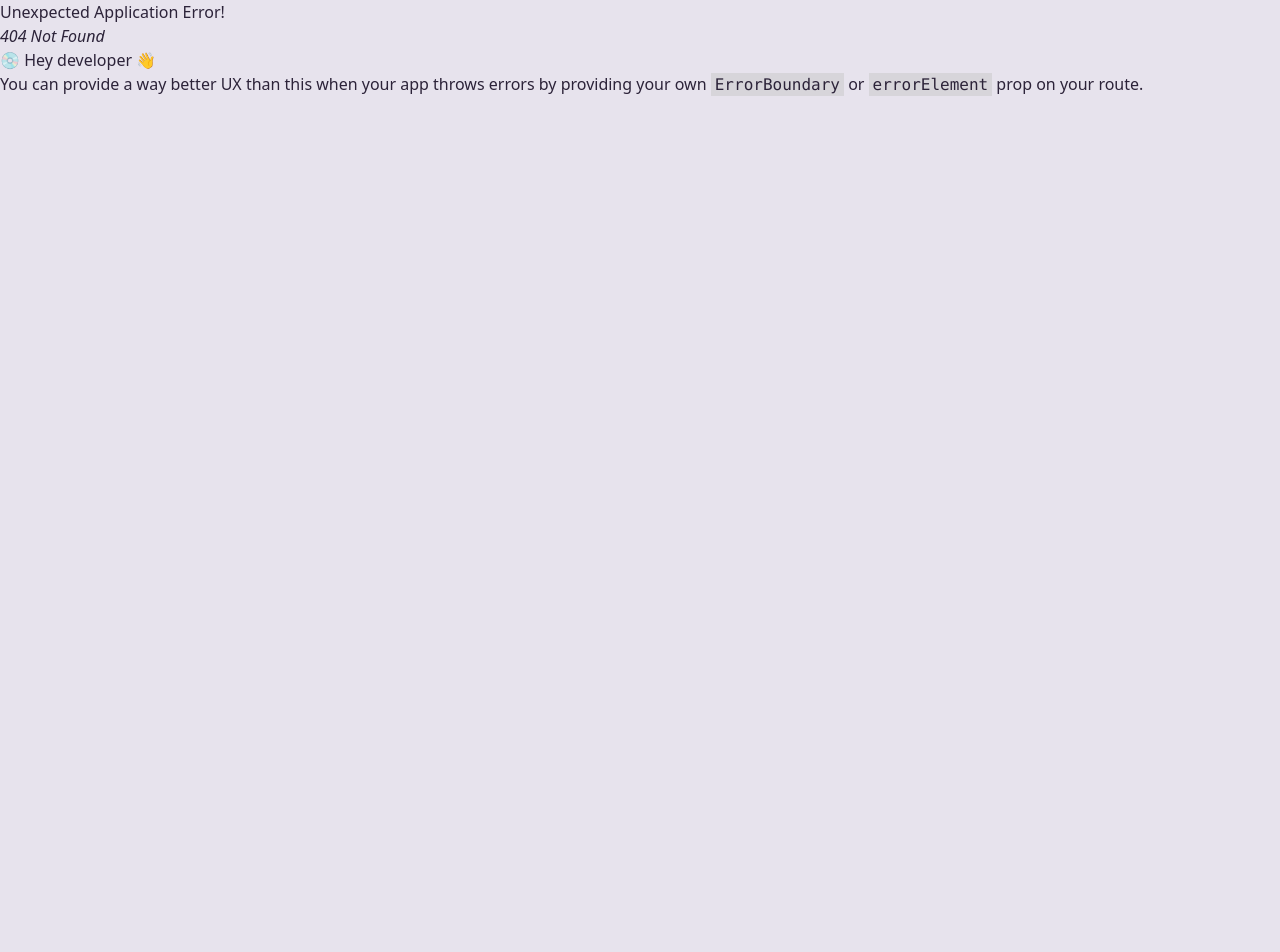
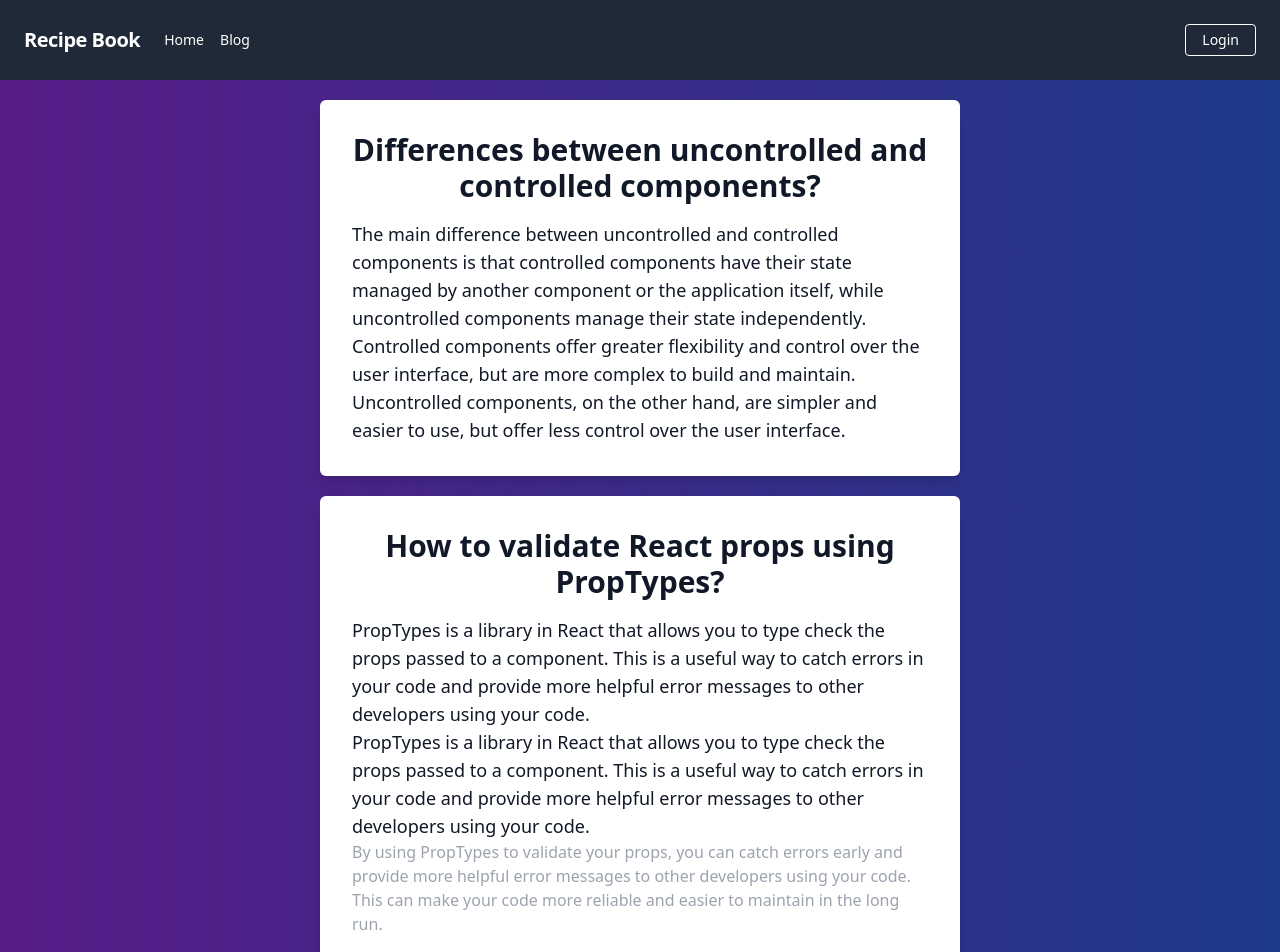
Before and after one commit to bayzidhasan6666/recipeBook-client-side, a React (Vite) app: page /blog in a window 1280 px wide. Before the commit this address had no page. Shown: the top 952 px of the page. Before the commit the page ends 800 px from the top, so only its background shows below. Built offline with nearby package versions, Linux system fonts and the light colour scheme.

Commit message:
blog page added

```diff
--- /dev/null
+++ b/src/Pages/Blog/Blog.jsx
@@ -0,0 +1,80 @@
+import React from 'react';
+
+const Blog = () => {
+  return (
+    <div className="py-5 bg-gradient-to-r from-purple-900 to-blue-900 min-h-screen flex flex-col items-center justify-center space-y-5">
+      <div className="bg-white rounded-md shadow-lg p-8 w-full md:w-10/12 lg:w-6/12">
+        <h1 className="text-3xl font-bold mb-4 text-center text-gray-900">
+          Differences between uncontrolled and controlled components?
+        </h1>
+        <p className="text-lg leading-7 text-gray-900">
+          The main difference between uncontrolled and controlled components is
+          that controlled components have their state managed by another
+          component or the application itself, while uncontrolled components
+          manage their state independently. Controlled components offer greater
+          flexibility and control over the user interface, but are more complex
+          to build and maintain. Uncontrolled components, on the other hand, are
+          simpler and easier to use, but offer less control over the user
+          interface.
+        </p>
+      </div>
+      <div className="bg-white rounded-md shadow-lg p-8 w-full md:w-10/12 lg:w-6/12">
+        <h1 className="text-3xl font-bold mb-4 text-center text-gray-900">
+          How to validate React props using PropTypes?
+        </h1>
+        <p className="text-lg leading-7 text-gray-900">
+          PropTypes is a library in React that allows you to type check the
+          props passed to a component. This is a useful way to catch errors in
+          your code and provide more helpful error messages to other developers
+          using your code.
+        </p>
+        <p className="text-lg leading-7 text-gray-900">
+          PropTypes is a library in React that allows you to type check the
+          props passed to a component. This is a useful way to catch errors in
+          your code and provide more helpful error messages to other developers
+          using your code.
+        </p>
+        <p>
+          By using PropTypes to validate your props, you can catch errors early
+          and provide more helpful error messages to other developers using your
+          code. This can make your code more reliable and easier to maintain in
+          the long run.
+        </p>
+      </div>
+      <div className="bg-white rounded-md shadow-lg p-8 w-full md:w-10/12 lg:w-6/12 ">
+        <h1 className="text-3xl font-bold mb-4 text-center text-gray-900">
+          The difference between nodejs and express js.?
+        </h1>
+        <p className="text-lg leading-7 text-gray-900">
+          Node.js provides a runtime environment for running JavaScript code
+          outside of the browser, while Express.js is a web application
+          framework built on top of Node.js that provides a set of tools and
+          features for building web applications. You can use Node.js without
+          Express.js to build server-side applications, but using Express.js can
+          make it easier and more efficient to build web applications with
+          Node.js.
+        </p>
+      </div>
+      <div className="bg-white rounded-md shadow-lg p-8 w-full md:w-10/12 lg:w-6/12">
+        <h1 className="text-3xl font-bold mb-4 text-center text-gray-900">
+          What is a custom hook, and why will you create a custom hook?
+        </h1>
+        <p className="text-lg leading-7 text-gray-900">
+          Custom hook is a function that starts with the prefix use and allows
+          you to share logic between components. Custom hooks allow you to
+          extract and reuse code that is shared across multiple components,
+          making it easier to maintain and reason about your code.
+        </p>
+        <p>
+          You might create a custom hook for a number of reasons. One common use
+          case is to extract complex logic from a component and encapsulate it
+          in a custom hook, which can then be shared and reused across multiple
+          components. This can help to reduce code duplication and make your
+          components more concise and easier to reason about.
+        </p>
+      </div>
+    </div>
+  );
+};
+
+export default Blog;
--- a/src/Pages/Register/Register.jsx
+++ b/src/Pages/Register/Register.jsx
@@ -1,5 +1,5 @@
 import { useState } from 'react';
-import { toast } from 'react-toastify';
+import { ToastContainer, toast } from 'react-toastify';
 import 'react-toastify/dist/ReactToastify.css';
 
 const Register = () => {
@@ -41,10 +41,14 @@ const Register = () => {
 
     // Add code here to handle the registration process with name/email/password/photoUrl
     // ...
+    toast.success('Registration successful!');
 
-    toast.success('Registration successful!');
+    // Reset form fields
+    setName('');
+    setEmail('');
+    setPassword('');
+    setPhotoUrl('');
   };
-
   return (
     <div className="bg-gray-900 min-h-screen flex flex-col justify-center sm:py-12">
       <div className="sm:mx-auto sm:w-full sm:max-w-md">
@@ -143,6 +147,7 @@ const Register = () => {
           </form>
         </div>
       </div>
+      <ToastContainer></ToastContainer>
     </div>
   );
 };
--- a/src/routes/routes.jsx
+++ b/src/routes/routes.jsx
@@ -3,6 +3,7 @@ import App from '../App';
 import Home from '../Pages/Home/Home';
 import Login from '../Pages/Login/Login';
 import Register from '../Pages/Register/Register';
+import Blog from '../Pages/Blog/Blog';
 
 const router = createBrowserRouter([
   {
@@ -21,6 +22,10 @@ const router = createBrowserRouter([
         path: '/register',
         element: <Register></Register>,
       },
+      {
+        path: '/blog',
+        element: <Blog></Blog>,
+      },
     ],
   },
 ]);
```
